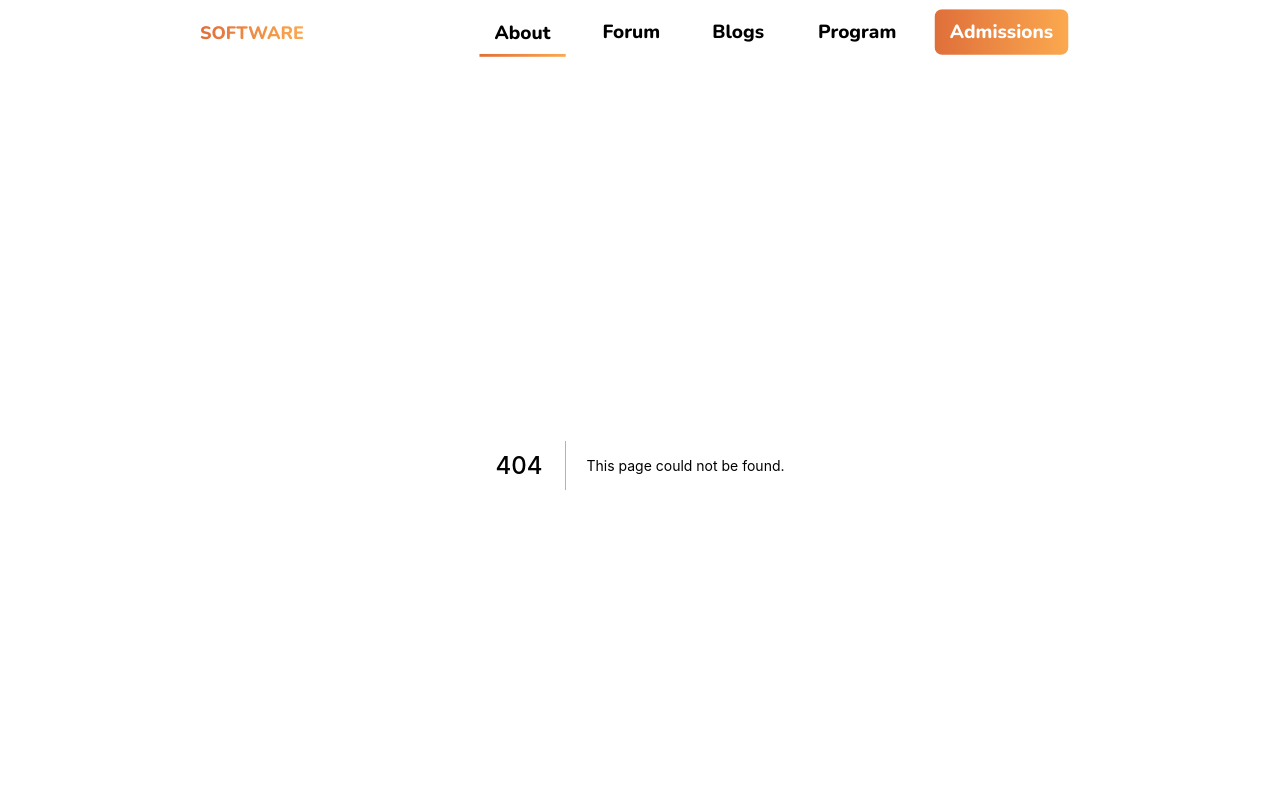
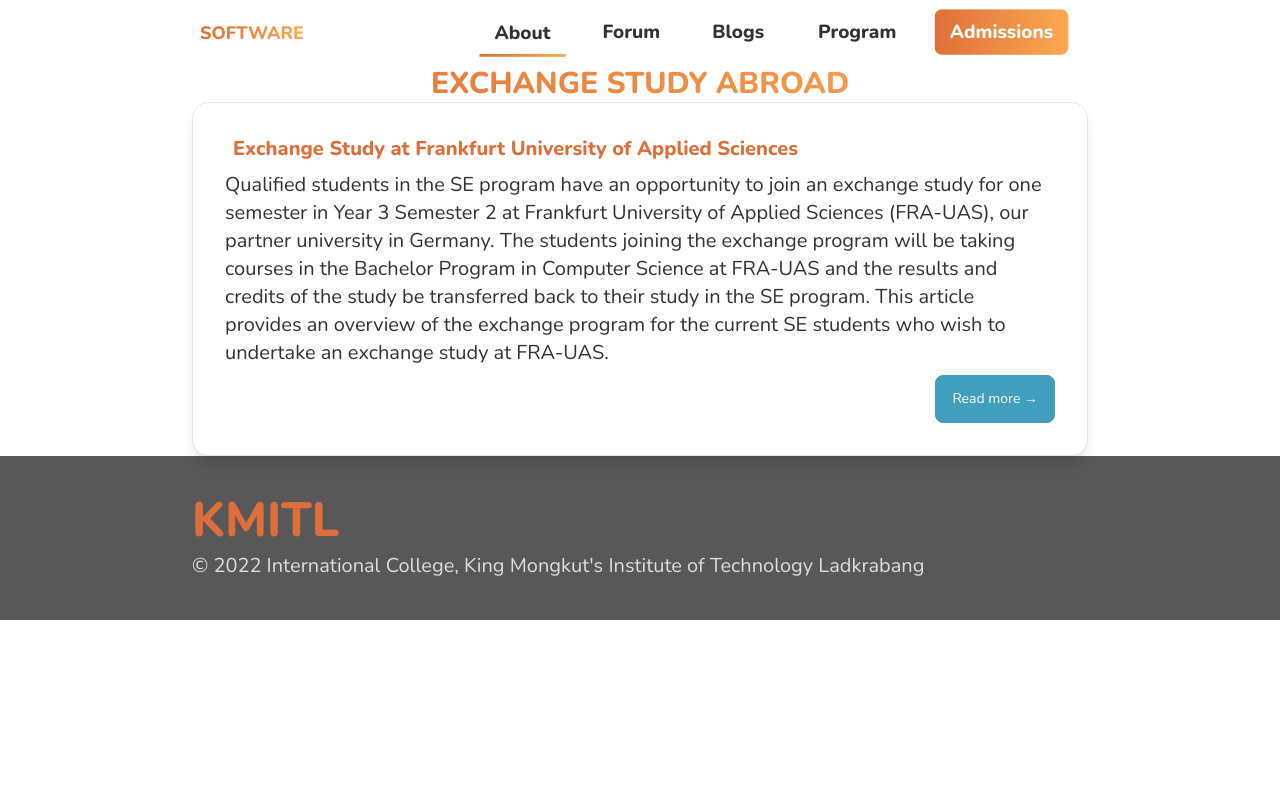
Before and after one commit to neneprm/SE-WEBSITE, a Next.js app: page /program/exchange-study-abroad in a window 1280 px wide. Before the commit this address had no page. Shown: the top 800 px of the page. Built offline with nearby package versions, Linux system fonts and the light colour scheme.

Commit message:
Create exchange-study-abroad.tsx

```diff
--- /dev/null
+++ b/pages/program/exchange-study-abroad.tsx
@@ -0,0 +1,19 @@
+import { H3} from "../components/headers"
+import Card from '../components/card'
+
+const ExchangeStudyAbroad = () => {
+    return (
+        <div>
+            <div className="container mx-auto">
+                <H3 style="text-gradient font-bold text-center" text="EXCHANGE STUDY ABROAD" />
+            </div>
+            <section>
+                <div>
+                    <Card cardStyle="w-full" titleStyle="text-primary" title="Exchange Study at Frankfurt University of Applied Sciences" body="Qualified students in the SE program have an opportunity to join an exchange study for one semester in Year 3 Semester 2 at Frankfurt University of Applied Sciences (FRA-UAS), our partner university in Germany. The students joining the exchange program will be taking courses in the Bachelor Program in Computer Science at FRA-UAS and the results and credits of the study be transferred back to their study in the SE program. This article provides an overview of the exchange program for the current SE students who wish to undertake an exchange study at FRA-UAS." link="Read more →" />
+                </div>
+            </section>
+        </div>
+    )
+}
+
+export default ExchangeStudyAbroad
```
